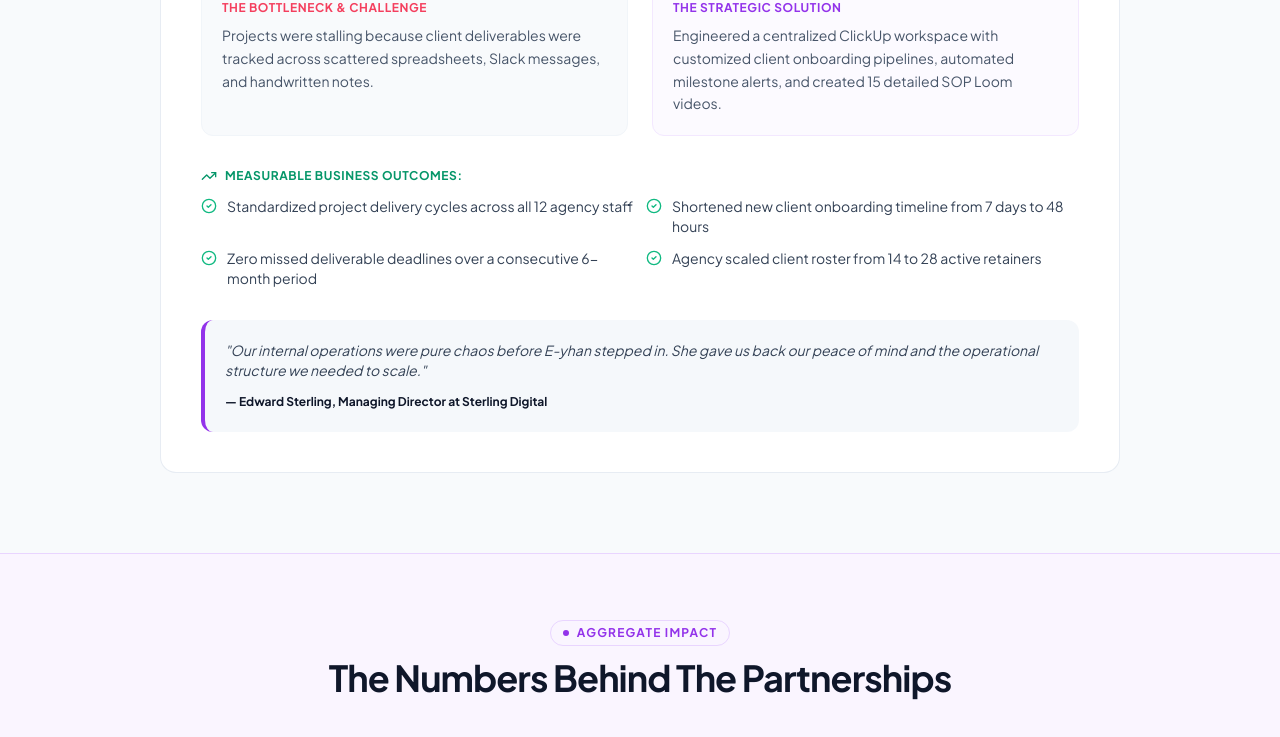
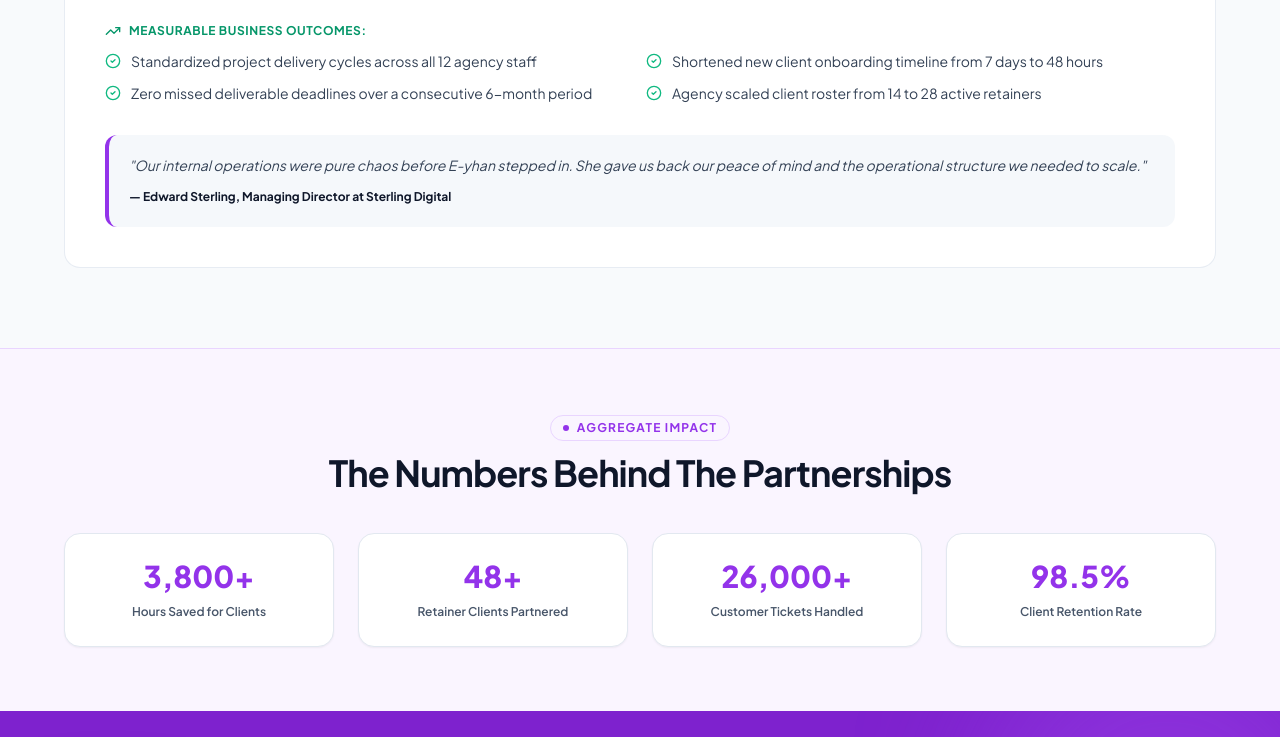
Before and after one commit to IanCastlee/portfolio-va1, a React (Vite) app: page /case-studies in a window 1280 px wide. Shown: the part 2000-2737 px from the top of the page. Built offline with nearby package versions, Linux system fonts and the light colour scheme.

Commit message:
fix: standardize mobile container margins (px-6) across all pages and banners

```diff
--- a/src/components/organisms/CtaBanner.jsx
+++ b/src/components/organisms/CtaBanner.jsx
@@ -9,7 +9,7 @@ export const CtaBanner = () => {
       <div className="absolute top-0 right-0 -mr-20 -mt-20 w-96 h-96 bg-purple-500/30 rounded-full blur-3xl pointer-events-none" />
       <div className="absolute bottom-0 left-0 -ml-20 -mb-20 w-96 h-96 bg-purple-900/40 rounded-full blur-3xl pointer-events-none" />
 
-      <div className="max-w-5xl mx-auto px-4 sm:px-6 lg:px-8 text-center relative z-10">
+      <div className="max-w-[1440px] mx-auto px-6 sm:px-10 lg:px-14 xl:px-16 text-center relative z-10 max-w-5xl">
         <div className="inline-flex items-center gap-2 px-3.5 py-1.5 rounded-full bg-purple-800/80 border border-purple-500/30 text-xs font-semibold uppercase tracking-wider text-purple-200 mb-6">
           <ShieldCheck className="w-4 h-4 text-emerald-400" />
           <span>Frictionless 48-Hour Onboarding</span>
--- a/src/components/organisms/HeroBanner.jsx
+++ b/src/components/organisms/HeroBanner.jsx
@@ -9,7 +9,7 @@ export const HeroBanner = ({
 }) => {
   return (
     <div className={`py-16 sm:py-20 bg-gradient-to-b from-purple-50/60 to-transparent dark:from-slate-800/40 dark:to-transparent border-b border-slate-200/60 dark:border-slate-800 ${className}`}>
-      <div className="max-w-7xl mx-auto px-4 sm:px-6 lg:px-8 text-center max-w-3xl">
+      <div className="max-w-[1440px] mx-auto px-6 sm:px-10 lg:px-14 xl:px-16 text-center max-w-3xl">
         {eyebrow && <SectionEyebrow className="justify-center mb-4">{eyebrow}</SectionEyebrow>}
         <Heading level={1} className="mb-4">
           {title}
--- a/src/pages/AboutPage.jsx
+++ b/src/pages/AboutPage.jsx
@@ -143,7 +143,7 @@ export const AboutPage = () => {
           </Paragraph>
         </div>
 
-        <div className="max-w-5xl mx-auto px-4 sm:px-6 lg:px-8">
+        <div className="max-w-[1440px] mx-auto px-6 sm:px-10 lg:px-14 xl:px-16 max-w-5xl">
           <div className="grid grid-cols-1 sm:grid-cols-2 md:grid-cols-3 gap-4">
             {tools.map((t, idx) => (
               <div
--- a/src/pages/CaseStudiesPage.jsx
+++ b/src/pages/CaseStudiesPage.jsx
@@ -17,7 +17,7 @@ export const CaseStudiesPage = () => {
 
       {/* Case Studies List */}
       <section className="py-20">
-        <div className="max-w-5xl mx-auto px-4 sm:px-6 lg:px-8 space-y-12">
+        <div className="max-w-[1440px] mx-auto px-6 sm:px-10 lg:px-14 xl:px-16 space-y-12 max-w-5xl">
           {caseStudies.map((study) => (
             <CaseStudyCard key={study.id} caseStudy={study} />
           ))}
@@ -31,7 +31,7 @@ export const CaseStudiesPage = () => {
           <Heading level={2}>The Numbers Behind The Partnerships</Heading>
         </div>
 
-        <div className="max-w-5xl mx-auto px-4 sm:px-6 lg:px-8">
+        <div className="max-w-[1440px] mx-auto px-6 sm:px-10 lg:px-14 xl:px-16 max-w-5xl">
           <div className="grid grid-cols-2 md:grid-cols-4 gap-6 text-center">
             {stats.map((st, idx) => (
               <div key={idx} className="p-6 rounded-2xl bg-white dark:bg-slate-800 border border-slate-200 dark:border-slate-700 shadow-sm">
--- a/src/pages/ServicesPage.jsx
+++ b/src/pages/ServicesPage.jsx
@@ -34,7 +34,8 @@ export const ServicesPage = () => {
 
       {/* Custom Scope / Hybrid Needs Section */}
       <section className="py-16 bg-slate-100/60 dark:bg-slate-800/30 border-t border-slate-200 dark:border-slate-800">
-        <div className="max-w-4xl mx-auto px-4 sm:px-6 lg:px-8 text-center bg-white dark:bg-slate-800 p-10 sm:p-12 rounded-3xl border border-slate-200 dark:border-slate-700 shadow-md">
+        <div className="max-w-[1440px] mx-auto px-6 sm:px-10 lg:px-14 xl:px-16">
+          <div className="max-w-4xl mx-auto text-center bg-white dark:bg-slate-800 p-8 sm:p-12 rounded-3xl border border-slate-200 dark:border-slate-700 shadow-md">
             <div className="w-14 h-14 rounded-2xl bg-purple-100 dark:bg-purple-950/60 text-purple-600 dark:text-purple-400 flex items-center justify-center mx-auto mb-6">
               <HelpCircle className="w-8 h-8" />
             </div>
@@ -62,6 +63,7 @@ export const ServicesPage = () => {
               </Button>
             </div>
           </div>
+        </div>
       </section>
     </div>
   );
```
Lines whose indentation alone changed are shown as unchanged.
